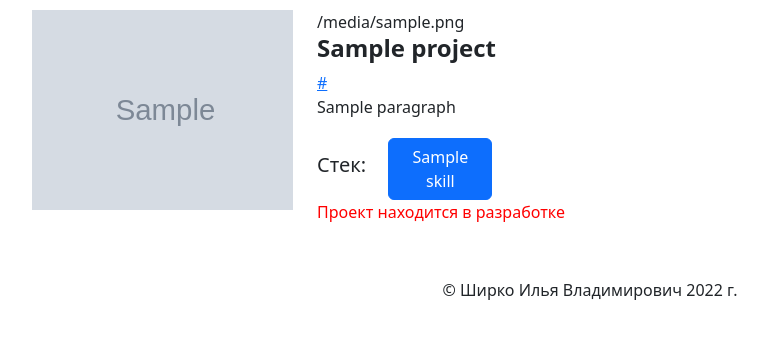
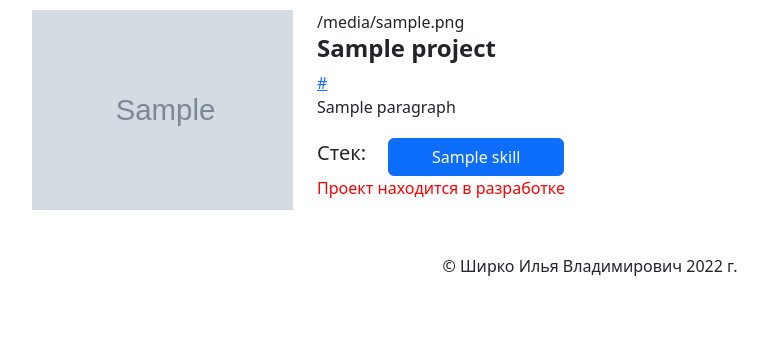
Before and after one commit to ilyashirko/portfolio, a Django app: template main/templates/portfolio.html in a window 1280 px wide. Shown: the part 80-419 px from the top of the page, without its empty margins (50-818 px from the left). Run offline with Django 4.2, Linux system fonts and the light colour scheme; the template is opened without the code that fills it: most values are stand-ins (such as "Sample title", 1, 10 or a date in 2020); grey boxes marked "Sample" are stand-in pictures; some libraries are stand-ins or nearby versions.

Commit message:
update stack buttons

```diff
--- a/main/templates/portfolio.html
+++ b/main/templates/portfolio.html
@@ -37,11 +37,9 @@
                 {% endfor %}
 
                 <div class="row" style="margin-top: 5mm;">
-                    <div class="col-1 align-self-center" style="display:flex;">
-                        <h5>Стек: </h5>
-                    </div>
+                    <div class="col-1 align-self-center" style="display:flex;"><h5>Стек: </h5></div>
                     {% for skill in project.stack %}
-                        <div class="col-1 align-self-center" style="width: 15%;">
+                        <div class="col-1 align-self-center" style="width: 200px;">
                             <button  class="btn btn-primary" style="width: 100%; ">{{skill}}</button>
                         </div>
                     {%endfor%}
```
